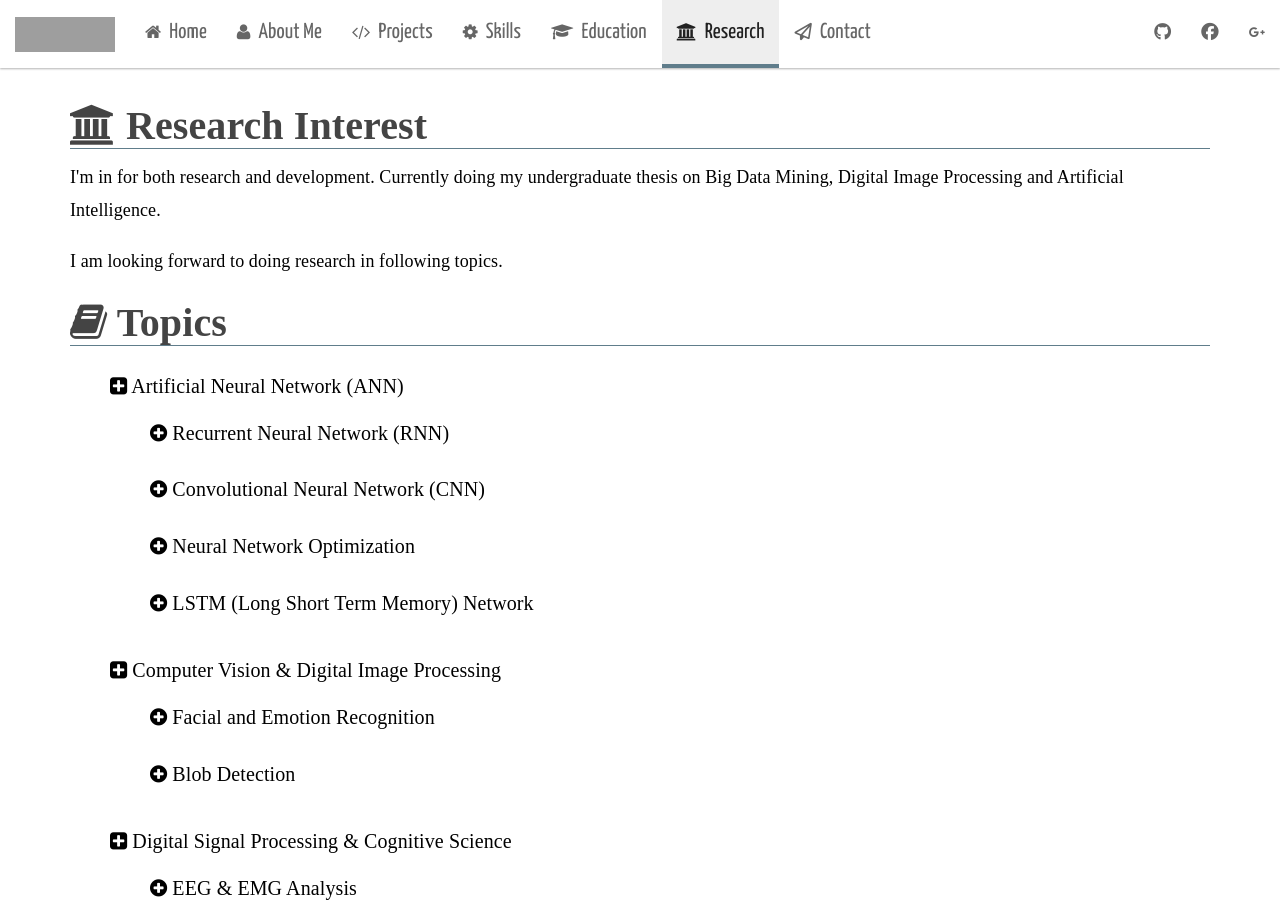
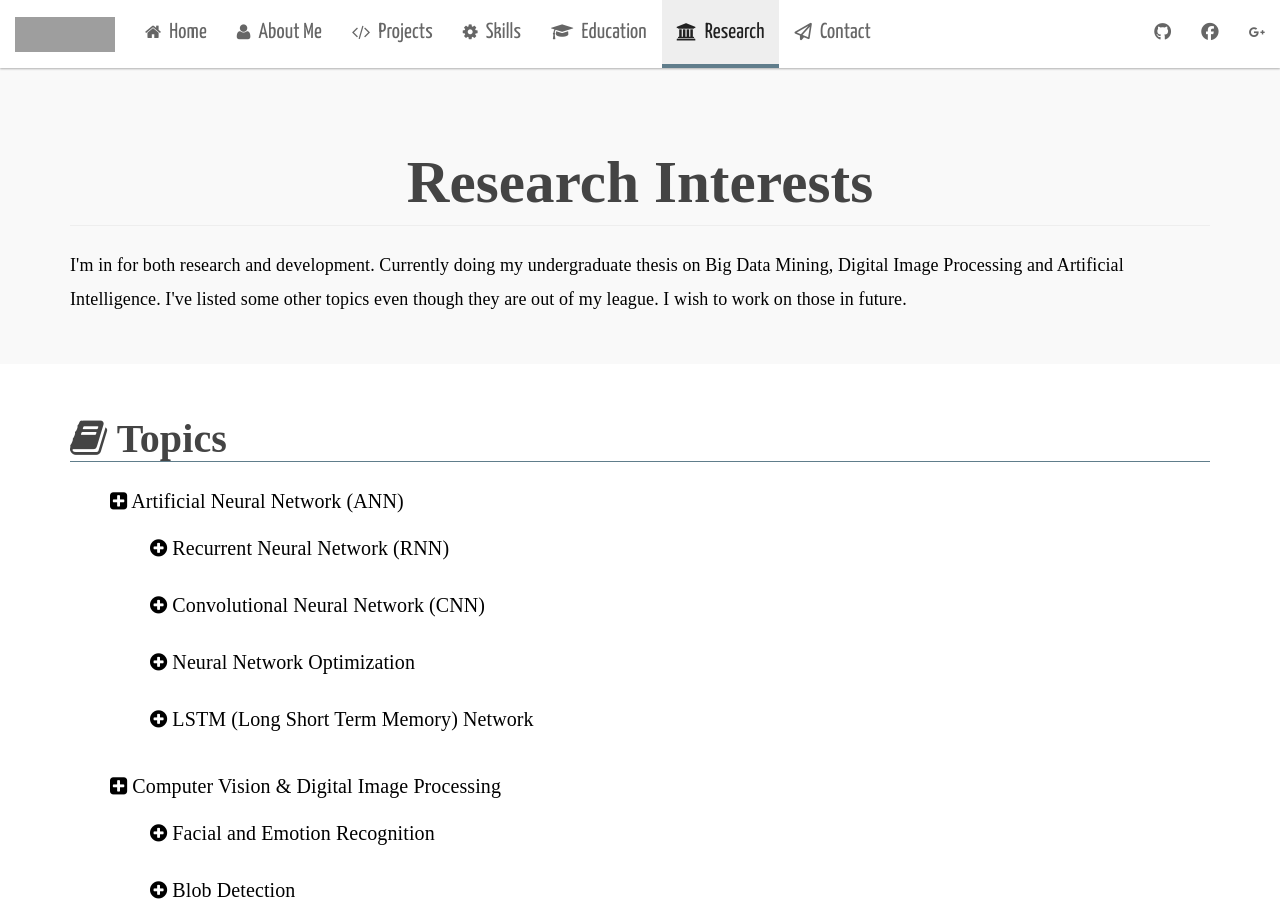
Before and after one commit to manashmandal/manashmandal.github.io, a Jekyll site: the page built from research.html, in a window 1280 px wide and 900 px high. Built offline with Jekyll 4.4.1, drawn with Linux system fonts in a browser that asks for light colours; nearby versions of some CDN libraries; some web fonts are replaced; grey boxes are pictures that could not be loaded.

Commit message:
fixed styles

```diff
--- a/research.html
+++ b/research.html
@@ -4,15 +4,16 @@ permalink: /research
 title: Research
 ---
 
+<div class="jumbotron">
+    <div class="container">
+        <h1 class="education-heading page-header text-center"><strong>Research Interests</strong></h1>
+        <div class="para-graph">
+            I'm in for both research and development. Currently doing my undergraduate thesis on Big Data Mining, Digital Image Processing and Artificial Intelligence. I've listed some other topics even though they are out of my league. I wish to work on those in future.
+        </div>
+    </div>
+</div>
+
 <div class="container" id="research">
-    <h1 class="big_title_underline"><span class="fa fa-university"></span> Research Interest</h1>
-
-    <p id="_paragraph">I'm in for both research and development. Currently doing my undergraduate thesis on Big Data Mining, Digital Image Processing and Artificial Intelligence.
-    </p>
-
-    <p id="_paragraph">I am looking forward to doing research in following topics.</p>
-
-
 
     <h1 class="big_title_underline"><span class="fa fa-book"></span> Topics </h1>
 
@@ -58,7 +59,7 @@ title: Research
 
     <br/>
 
-    <h1 class="big_title_underline">Publications</h1>
+    <h1 class="big_title_underline"><span class="fa fa-university"></span> Publications</h1>
 
         <table class="table table-hover">
             <tr>
```
